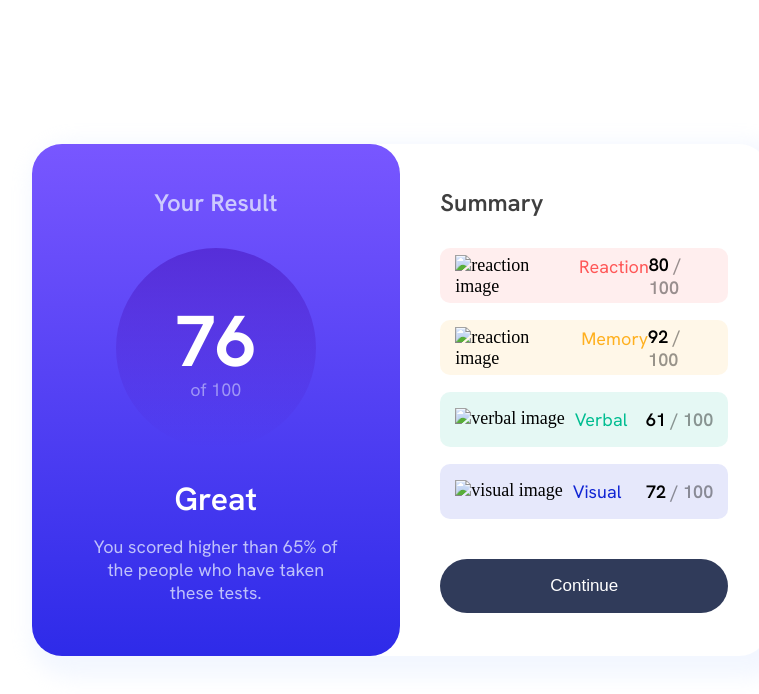
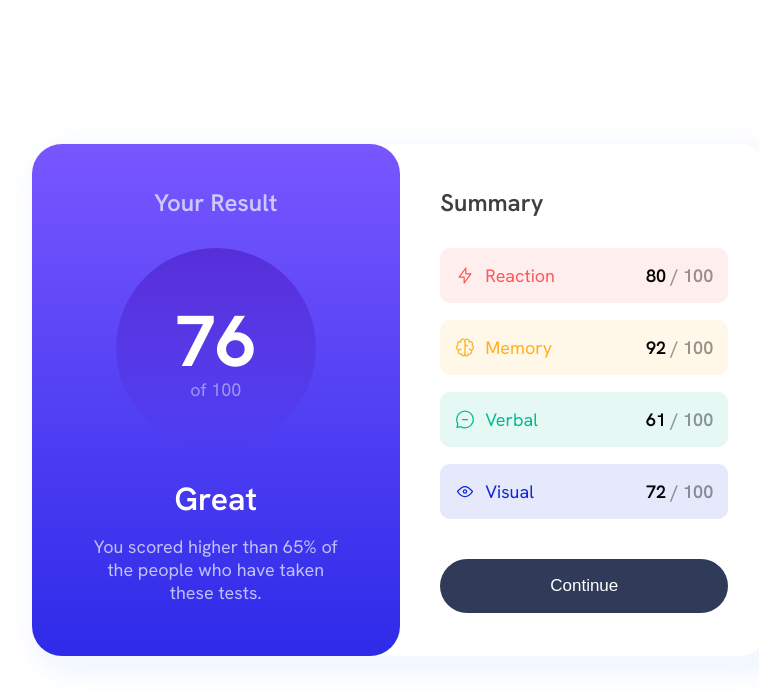
Before and after one commit to ByteRunners/frontend-mentor, a plain HTML site: page results-summary-component/index.html in a window 1280 px wide. Shown: the whole page, without its empty margins (240-999 px from the left). Drawn offline with Linux system fonts and the light colour scheme.

Commit message:
fix: results summary icons

```diff
--- a/results-summary-component/index.html
+++ b/results-summary-component/index.html
@@ -44,7 +44,7 @@
               <div class="stats-left">
                 <img
                   class="stats-image"
-                  src="images/icon-reaction.svg"
+                  src="assets/images/icon-reaction.svg"
                   alt="reaction image"
                 />
                 <p class="stats-title">Reaction</p>
@@ -59,8 +59,8 @@
               <div class="stats-left">
                 <img
                   class="stats-image"
-                  src="images/icon-memory.svg"
-                  alt="reaction image"
+                  src="assets/images/icon-memory.svg"
+                  alt="memory image"
                 />
                 <p class="stats-title2">Memory</p>
               </div>
@@ -74,7 +74,7 @@
               <div class="stats-left">
                 <img
                   class="stats-image"
-                  src="images/icon-verbal.svg"
+                  src="assets/images/icon-verbal.svg"
                   alt="verbal image"
                 />
                 <p class="stats-title3">Verbal</p>
@@ -89,7 +89,7 @@
               <div class="stats-left">
                 <img
                   class="stats-image"
-                  src="images/icon-visual.svg"
+                  src="assets/images/icon-visual.svg"
                   alt="visual image"
                 />
                 <p class="stats-title4">Visual</p>
```
